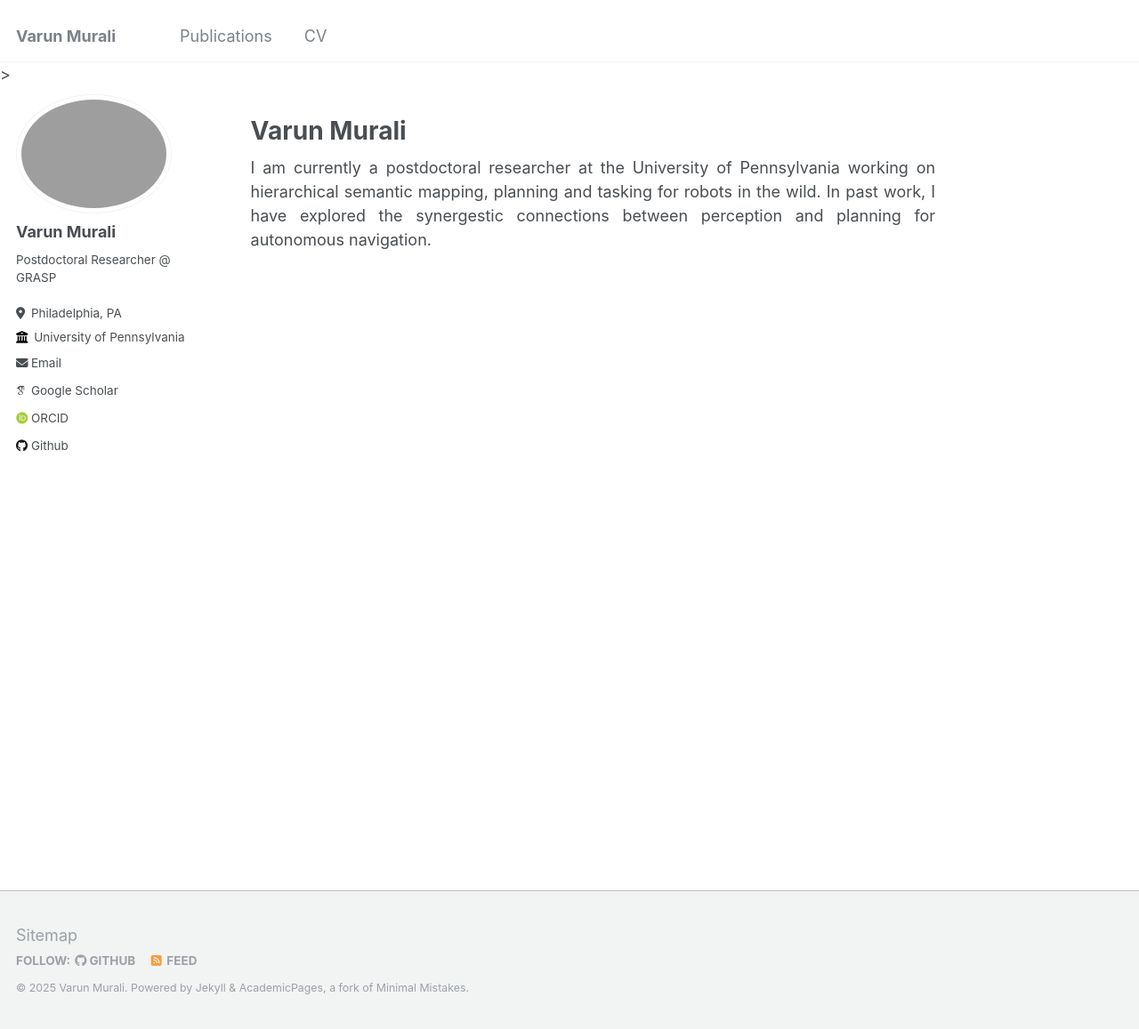
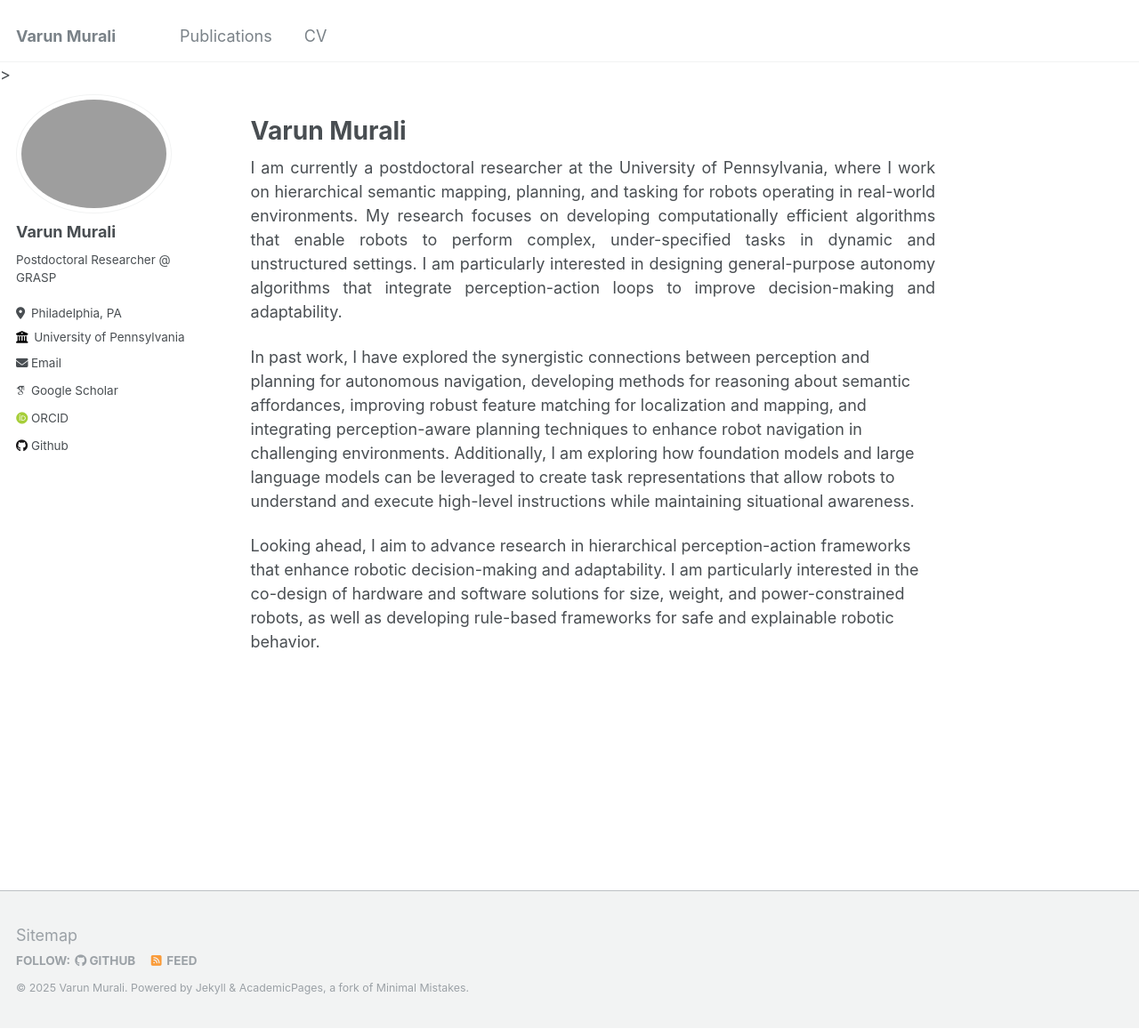
Before and after one commit to varunmurali1/varunmurali1.github.io, a Jekyll site: the page built from _pages/about.md, in a window 1280 px wide and 1157 px high. Shown: the whole window at 89% size. Built offline with Jekyll 4.4.1, drawn with Linux system fonts in a browser that asks for light colours; some web fonts are replaced.

Commit message:
Updating about page

```diff
--- a/_pages/about.md
+++ b/_pages/about.md
@@ -7,4 +7,8 @@ redirect_from:
   - /about.html
 ---
 {: style="text-align: justify"}
-I am currently a postdoctoral researcher at the University of Pennsylvania working on hierarchical semantic mapping, planning and tasking for robots in the wild. In past work, I have explored the synergestic connections between perception and planning for autonomous navigation.
+I am currently a postdoctoral researcher at the University of Pennsylvania, where I work on hierarchical semantic mapping, planning, and tasking for robots operating in real-world environments. My research focuses on developing computationally efficient algorithms that enable robots to perform complex, under-specified tasks in dynamic and unstructured settings. I am particularly interested in designing general-purpose autonomy algorithms that integrate perception-action loops to improve decision-making and adaptability.
+
+In past work, I have explored the synergistic connections between perception and planning for autonomous navigation, developing methods for reasoning about semantic affordances, improving robust feature matching for localization and mapping, and integrating perception-aware planning techniques to enhance robot navigation in challenging environments. Additionally, I am exploring how foundation models and large language models can be leveraged to create task representations that allow robots to understand and execute high-level instructions while maintaining situational awareness.
+
+Looking ahead, I aim to advance research in hierarchical perception-action frameworks that enhance robotic decision-making and adaptability. I am particularly interested in the co-design of hardware and software solutions for size, weight, and power-constrained robots, as well as developing rule-based frameworks for safe and explainable robotic behavior.
```
